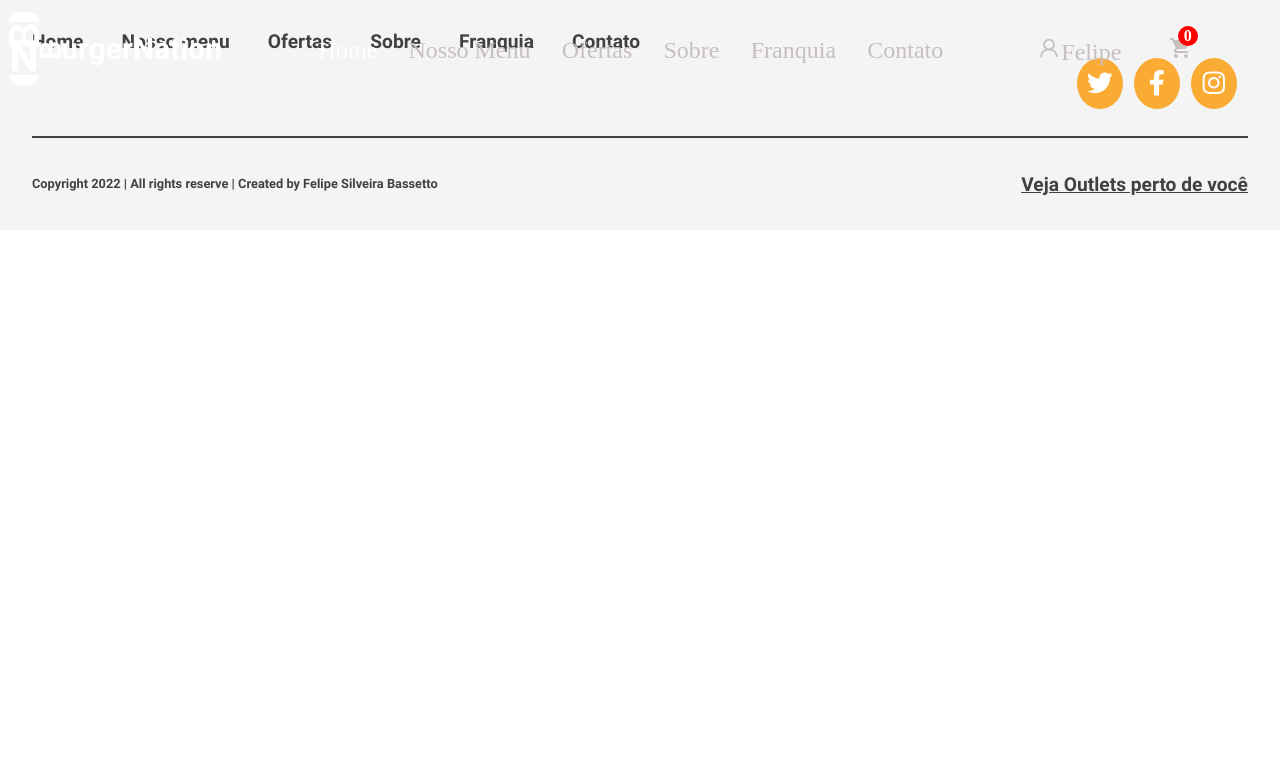
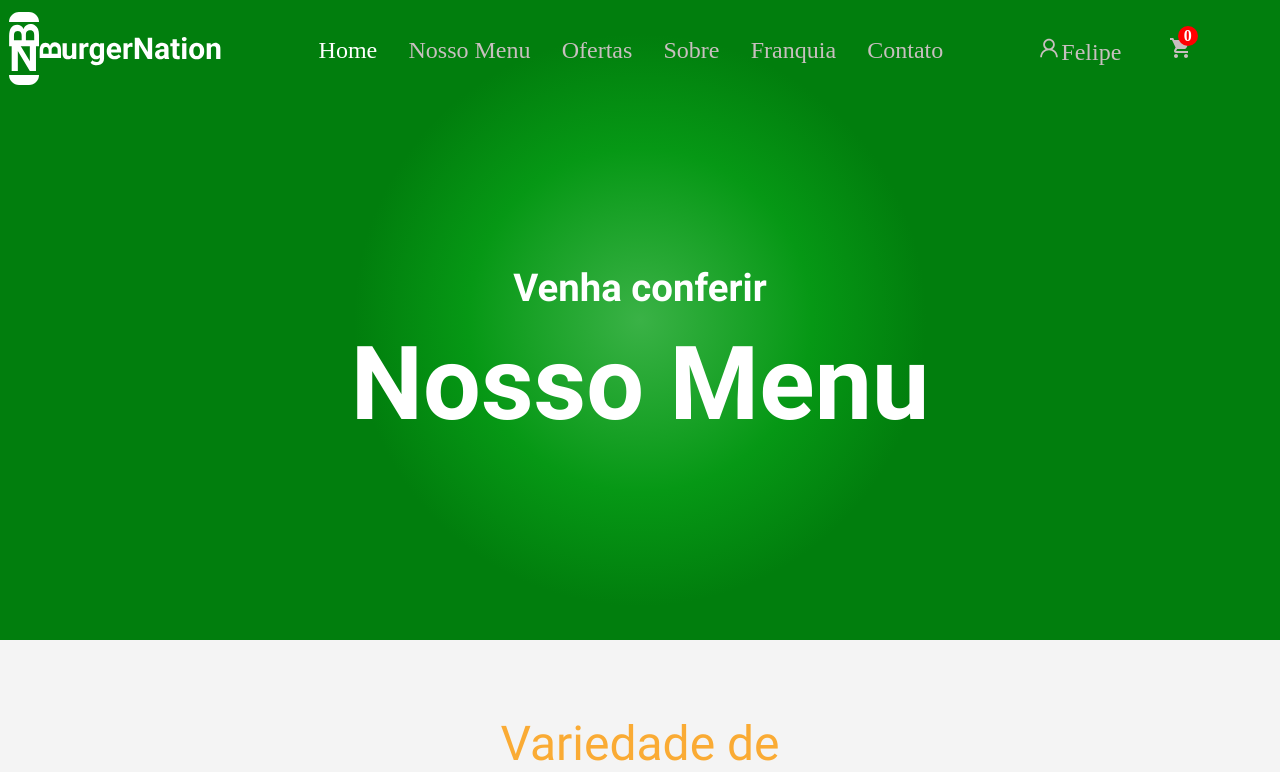
Before and after one commit to FeBassetto/Restaurant-website, a React (Create React App) app: page /nossomenu in a window 1280 px wide. Shown: the top 772 px of the page. Built offline with nearby package versions, Linux system fonts and the light colour scheme; data requests are answered from the project's data file.

Commit message:
Update folders

```diff
--- /dev/null
+++ b/src/components/BannerOurMenu/BannerOurMenu.css
@@ -0,0 +1,22 @@
+.bannerOurMenu{
+    height: 50vw;
+}
+
+.bannerOurMenu > *{
+    display: flex;
+    flex-direction: column;
+    justify-content: center;
+    align-items: center;
+
+    font-family: RobotoBold;
+    color: #ffffff;
+}
+
+.bannerOurMenu__title{
+    font-size: 3vw;
+    margin-bottom: 2vw;
+}
+
+.bannerOurMenu__sub{
+    font-size: 8vw;
+}
--- /dev/null
+++ b/src/components/BannerOurMenu/BannerOurMenu.jsx
@@ -0,0 +1,20 @@
+import React from "react";
+import GreenBackground from "../GreenBackground/GreenBackground";
+import './BannerOurMenu.css'
+
+
+const BannerOurMenu = () => {
+
+
+
+    return(
+        <section className="bannerOurMenu">
+            <GreenBackground>
+                <p className="bannerOurMenu__title">Venha conferir</p>
+                <p className="bannerOurMenu__sub">Nosso Menu</p>
+            </GreenBackground>
+        </section>
+    )
+}
+
+export default BannerOurMenu
--- a/src/components/GreenBackground/GreenBackground.jsx
+++ b/src/components/GreenBackground/GreenBackground.jsx
@@ -16,11 +16,13 @@ const BackgroundBanner = styled.section`
     }
 `
 
-const Background = styled.section`
-    background: rgb(77,255,95);
-    background: radial-gradient(circle, rgba(77,255,95,1) 0%, rgba(6,152,21,1) 48%, rgba(1,126,13,1) 100%);
+const Background = styled.div`
+    background: rgb(58,178,70);
+    background: radial-gradient(circle, rgba(58,178,70,1) 0%, rgba(6,152,21,1) 24%, rgba(1,126,13,1) 40%);
     height: 100%;
     padding-bottom:3rem;
+    padding-top:7rem;
+    box-sizing:border-box;
 `
 
 const GreenBackground = ({ children, type }) => {
--- a/src/components/HomeMenu/HomeMenu.jsx
+++ b/src/components/Menu/Menu.jsx
@@ -1,20 +1,20 @@
 import React from "react";
 import HeaderSection from "../HeaderSection/HeaderSection";
-import './HomeMenu.css'
+import './Menu.css'
 import MenuContent from "./MenuContent/MenuContent";
 
 
 const HomeMenu = () => {
 
 
-    return(
+    return (
         <section className="HomeMenu">
             <HeaderSection
-                title="Nosso Menu"
-                sub="Escolha e aproveite"
+                title="Variedade de"
+                sub="Hambúrgueres deliciosos"
                 background="white"
             />
-            <MenuContent/>
+            <MenuContent />
         </section>
     )
 }
--- a/src/components/HomeMenu/MenuContent/MenuContent.jsx
+++ b/src/components/Menu/MenuContent/MenuContent.jsx
@@ -1,7 +1,7 @@
 import React, { useContext } from "react";
 import './MenuContent.css';
 import BurgerBox from "../../BurgerBox/BurgerBox";
-import { SnackContext } from './../../../common/context/snacks';
+import { SnackContext } from '../../../common/context/snacks';
 import Burger1 from '../../../assets/img/burgerProduct_1.png'
 import Burger2 from '../../../assets/img/burgerProduct_2.png'
 import Burger3 from '../../../assets/img/burgerProduct_3.png'
--- a/src/pages/Home.jsx
+++ b/src/pages/Home.jsx
@@ -7,13 +7,13 @@ import GreenBackground from "../components/GreenBackground/GreenBackground";
 import HomeBanner from "../components/HomeBanner/HomeBanner";
 import Ingredients from "../components/Ingredients/Ingredients";
 import Outlet from "../components/Outlet/Outlet";
-import HomeMenu from './../components/HomeMenu/HomeMenu';
+import HomeMenu from '../components/Menu/Menu';
 
 
 const Home = () => {
 
     return (
-        <>
+        <main>
             <GreenBackground type="banner">
                 <HomeBanner />
             </GreenBackground>
@@ -24,7 +24,7 @@ const Home = () => {
             <Outlet/>
             <Benefits/>
             <AppDiscount/>
-        </>
+        </main>
     )
 }
 
--- /dev/null
+++ b/src/pages/OurMenu.jsx
@@ -0,0 +1,18 @@
+import React from 'react'
+import BannerOurMenu from '../components/BannerOurMenu/BannerOurMenu'
+import HomeMenu from '../components/Menu/Menu';
+
+
+
+const OurMenu = () => {
+
+
+    return (
+        <main>
+            <BannerOurMenu/>
+            <HomeMenu/>
+        </main>
+    )
+}
+
+export default OurMenu
--- a/src/routes.jsx
+++ b/src/routes.jsx
@@ -4,6 +4,7 @@ import { SnackProvider } from './common/context/snacks';
 import Footer from './components/Footer/Footer';
 import Header from './components/Header/Header';
 import Home from './pages/Home';
+import OurMenu from './pages/OurMenu';
 
 const Routing = () => {
 
@@ -15,6 +16,9 @@ const Routing = () => {
                 <Routes>
                     <Route exact path='/' element={<Home />} />
                 </Routes>
+                <Routes>
+                    <Route path='/nossomenu' element={<OurMenu/>} />
+                </Routes>
             </SnackProvider>
             <Footer/>
         </Router>
```
Also changed, not shown: src/components/Menu/Menu.css (renamed from src/components/HomeMenu/HomeMenu.css), src/components/Menu/MenuContent/MenuContent.css (renamed from src/components/HomeMenu/MenuContent/MenuContent.css).
